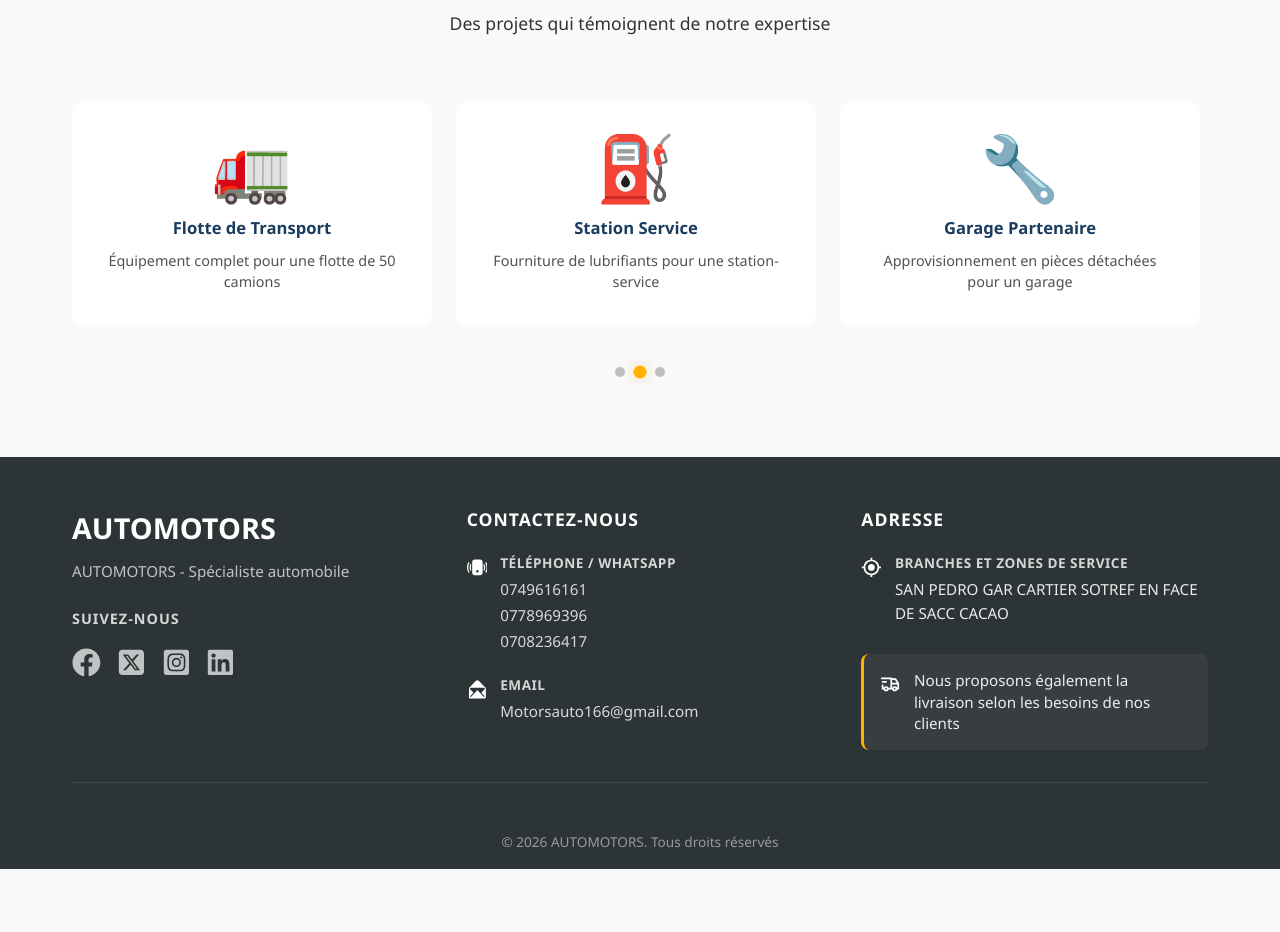
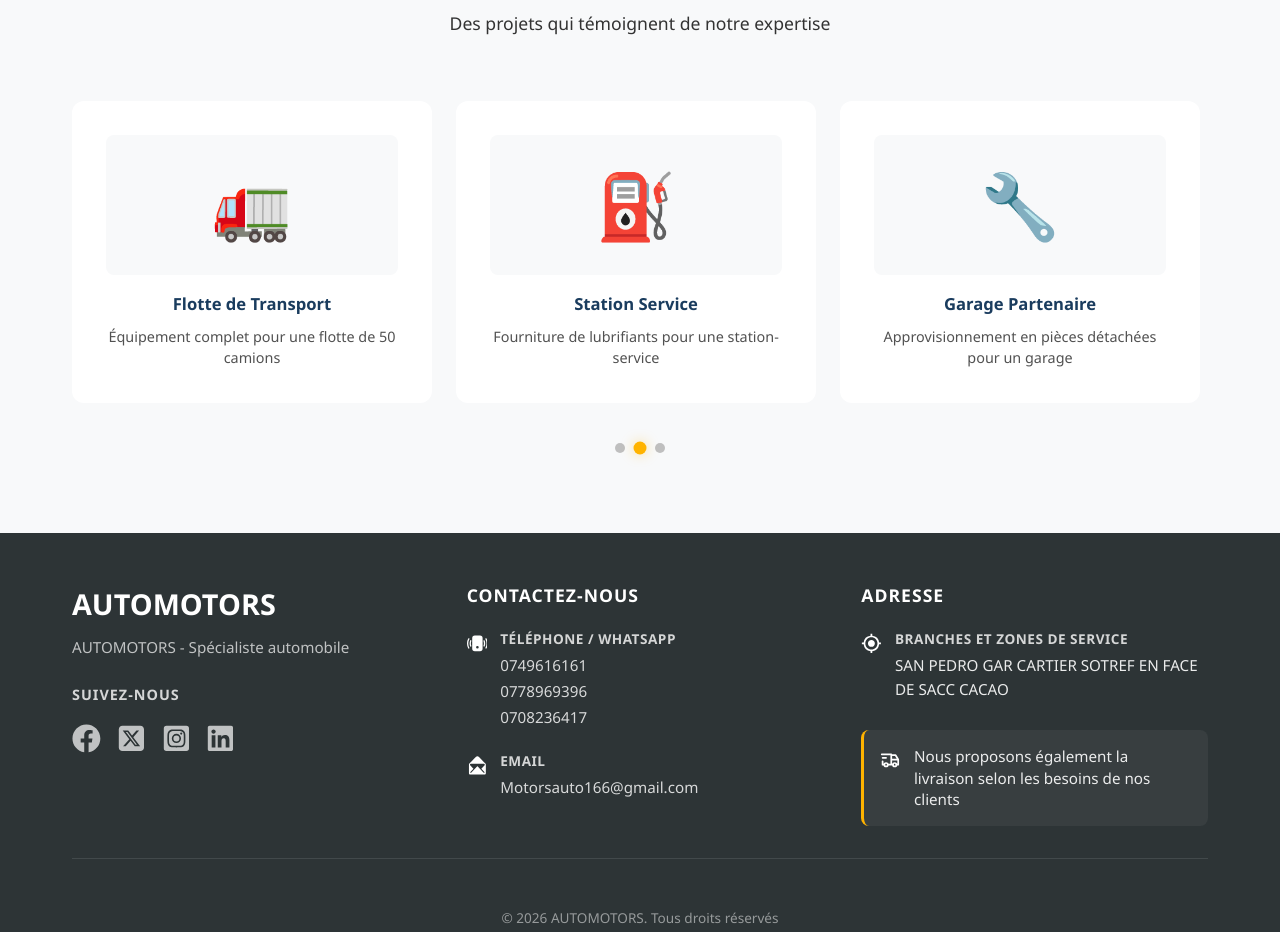
Before and after one commit to Husyn0/AutoMotors, a React (Create React App) app in the folder frontend-public/: page / in a window 1280 px wide. Shown: the part 3600-4532 px from the top of the page. Before the commit the page ends 4469 px from the top, so only its background shows below. Built offline with nearby package versions, Linux system fonts and the light colour scheme; no server answers.

Commit message:
load images in public projects section

```diff
--- /dev/null
+++ b/frontend-public/src/api/media.js
@@ -0,0 +1,52 @@
+// src/api/media.js
+// Resolves a product / category / project `image` value into a
+// browser-loadable URL.
+
+const RAW_API_URL =
+  process.env.REACT_APP_API_URL || 'http://127.0.0.1:8000/api';
+
+// Strip the trailing '/api' so we get the server origin.
+export const API_ORIGIN = RAW_API_URL.replace(/\/api\/?$/, '');
+
+/**
+ * @param {object} item  any row from the API that may have an image
+ * @returns {string|null} a URL the browser can load, or null for placeholder
+ */
+export const resolveImage = (item) => {
+  if (!item) return null;
+
+  // 1. Backend already produced a full URL → trust it.
+  const direct = item.image_url || item.imageUrl;
+  if (direct && typeof direct === 'string') {
+    if (/^https?:\/\//i.test(direct)) return direct;
+    if (direct.startsWith('//')) return window.location.protocol + direct;
+    return `${API_ORIGIN}${direct.startsWith('/') ? '' : '/'}${direct}`;
+  }
+
+  // 2. Fall back to raw `image` column.
+  const raw = item.image;
+  if (!raw || typeof raw !== 'string') return null;
+
+  if (/^https?:\/\//i.test(raw)) return raw;
+  if (raw.startsWith('//')) return window.location.protocol + raw;
+
+  // Legacy static assets already in CRA public/
+  if (raw.startsWith('/images/') || raw.startsWith('/assets/')) return raw;
+
+  // Pure emoji / no path separator → not an image
+  if (!raw.includes('/') && !raw.includes('.')) return null;
+
+  // Relative storage path → serve via API origin
+  const cleaned = raw.replace(/^\/?storage\//, '').replace(/^\//, '');
+  return `${API_ORIGIN}/storage/${cleaned}`;
+};
+
+export const isImageValue = (value) => {
+  if (typeof value !== 'string' || !value) return false;
+  return (
+    /^https?:\/\//i.test(value) ||
+    value.startsWith('//') ||
+    value.startsWith('/') ||
+    /\.(png|jpe?g|gif|webp|svg|avif)$/i.test(value)
+  );
+};
--- a/frontend-public/src/components/sections/Projects.jsx
+++ b/frontend-public/src/components/sections/Projects.jsx
@@ -1,9 +1,10 @@
 // src/components/sections/Projects.jsx
-import React, { useContext, useState, useRef, useEffect } from 'react';
+import React, { useState, useRef, useEffect } from 'react';
 import { useLanguage } from '../../context/LanguageContext';
 import { projectsData } from '../../api/data';
 import { getProjects } from '../../api/endpoints';
 import { useApi } from '../../hooks/useApi';
+import { resolveImage } from '../../api/media';
 
 const Projects = () => {
   const { language, t } = useLanguage();
@@ -17,16 +18,7 @@ const Projects = () => {
   const autoScrollInterval = useRef(null);
   const [isAutoScrolling, setIsAutoScrolling] = useState(true);
   const [activeIndex, setActiveIndex] = useState(0);
-
-  // 🆕 Modal state
   const [selectedProject, setSelectedProject] = useState(null);
-
-  // ---- Helpers ----
-  const isImageUrl = (value) =>
-    typeof value === 'string' &&
-    (value.startsWith('/') ||
-      value.startsWith('http') ||
-      /\.(png|jpe?g|gif|webp|svg|avif)$/i.test(value));
 
   const totalPages = projects.length;
 
@@ -87,7 +79,6 @@ const Projects = () => {
     };
   }, [isAutoScrolling, activeIndex]);
 
-  // 🆕 Esc closes the modal + lock body scroll while open
   useEffect(() => {
     if (!selectedProject) return;
     const onKey = (e) => e.key === 'Escape' && setSelectedProject(null);
@@ -119,7 +110,9 @@ const Projects = () => {
             onTouchEnd={() => setTimeout(resumeAutoScroll, 3000)}
           >
             <div className="projects-track">
-              {projects.map((project) => (
+              {projects.map((project) => {
+                const imgSrc = resolveImage(project);
+                return (
                   <div
                     key={project.id}
                     className="project-card"
@@ -134,21 +127,31 @@ const Projects = () => {
                     }}
                   >
                     <div className="project-image">
-                    {isImageUrl(project.image) ? (
-                      <img src={project.image} alt={project.title} />
+                      {imgSrc ? (
+                        <img
+                          src={imgSrc}
+                          alt={project.title}
+                          loading="lazy"
+                          onError={(e) => {
+                            e.currentTarget.style.display = 'none';
+                            e.currentTarget.parentElement?.classList.add('is-fallback');
+                          }}
+                        />
                       ) : (
-                      project.image
+                        <span className="project-emoji">
+                          {project.image || '🖼️'}
+                        </span>
                       )}
                     </div>
                     <h3>{project.title}</h3>
                     <p>{project.description}</p>
                   </div>
-              ))}
+                );
+              })}
             </div>
           </div>
         </div>
 
-        {/* Pagination dots */}
         <div className="projects-dots" role="tablist" aria-label="Project pagination">
           {projects.map((project, index) => (
             <button
@@ -168,7 +171,6 @@ const Projects = () => {
         </div>
       </div>
 
-      {/* 🆕 Lightbox / modal */}
       {selectedProject && (
         <div
           className="project-modal-overlay"
@@ -179,7 +181,7 @@ const Projects = () => {
         >
           <div
             className="project-modal"
-            onClick={(e) => e.stopPropagation()} // don't close when clicking the content
+            onClick={(e) => e.stopPropagation()}
           >
             <button
               className="project-modal-close"
@@ -190,11 +192,23 @@ const Projects = () => {
             </button>
 
             <div className="project-modal-media">
-              {isImageUrl(selectedProject.image) ? (
-                <img src={selectedProject.image} alt={selectedProject.title} />
+              {(() => {
+                const src = resolveImage(selectedProject);
+                return src ? (
+                  <img
+                    src={src}
+                    alt={selectedProject.title}
+                    onError={(e) => {
+                      e.currentTarget.style.display = 'none';
+                      e.currentTarget.parentElement?.classList.add('is-fallback');
+                    }}
+                  />
                 ) : (
-                <span className="project-modal-emoji">{selectedProject.image}</span>
-              )}
+                  <span className="project-modal-emoji">
+                    {selectedProject.image || '🖼️'}
+                  </span>
+                );
+              })()}
             </div>
 
             <div className="project-modal-info">
--- a/frontend-public/src/styles/_projects.scss
+++ b/frontend-public/src/styles/_projects.scss
@@ -4,7 +4,6 @@
   background: $light-color;
   overflow: hidden;
 
-  // Scroll wrapper (no side buttons anymore)
   .projects-scroll-wrapper {
     position: relative;
     display: block;
@@ -17,7 +16,6 @@
     }
   }
 
-  // Scroll container
   .projects-scroll-container {
     width: 100%;
     overflow-x: auto;
@@ -34,7 +32,6 @@
     &:active { cursor: grabbing; }
   }
 
-  // Horizontal track of cards
   .projects-track {
     display: grid;
     grid-auto-flow: column;
@@ -54,7 +51,6 @@
     }
   }
 
-  // Card
   .project-card {
     background: $white;
     padding: 2rem;
@@ -66,6 +62,7 @@
     flex-direction: column;
     justify-content: flex-start;
     min-height: 220px;
+    cursor: pointer;
 
     &:hover {
       border-color: $primary-color;
@@ -75,10 +72,43 @@
       transform: translateY(-5px);
     }
 
+    &:focus-visible {
+      outline: 2px solid $secondary-color;
+      outline-offset: 3px;
+    }
+
     .project-image {
-      font-size: 4rem;
+      display: flex;
+      align-items: center;
+      justify-content: center;
+      min-height: 140px;
       margin-bottom: 1rem;
-      line-height: 1;
+      border-radius: 8px;
+      overflow: hidden;
+      background: $light-color;
+
+      img {
+        width: 100%;
+        height: 140px;
+        object-fit: cover;
+        display: block;
+        transition: transform 0.3s ease;
+      }
+
+      &:hover img {
+        transform: scale(1.04);
+      }
+
+      .project-emoji {
+        font-size: 4rem;
+        line-height: 1;
+      }
+
+      &.is-fallback::before {
+        content: '🖼️';
+        font-size: 3rem;
+        opacity: 0.4;
+      }
     }
 
     h3 {
@@ -98,11 +128,14 @@
       padding: 1.5rem;
       min-height: 180px;
 
-      .project-image { font-size: 3rem; }
+      .project-image {
+        min-height: 110px;
+        img { height: 110px; }
+        .project-emoji { font-size: 3rem; }
+      }
     }
   }
 
-  // ✅ Pagination dots
   .projects-dots {
     display: flex;
     justify-content: center;
@@ -138,30 +171,12 @@
     }
   }
 }
-// ===== Project card: pointer + hover =====
-.project-card {
-  cursor: pointer;
-
-  &:focus-visible {
-    outline: 2px solid $secondary-color;
-    outline-offset: 3px;
-  }
-
-  // make emoji-images behave like images too
-  .project-image img {
-    max-width: 100%;
-    max-height: 120px;
-    object-fit: contain;
-    display: block;
-    margin: 0 auto;
-  }
-}
 
 // ===== Lightbox / modal =====
 .project-modal-overlay {
   position: fixed;
   inset: 0;
-  background: rgba(11, 26, 47, 0.75);   // dark navy translucent
+  background: rgba(11, 26, 47, 0.75);
   backdrop-filter: blur(6px);
   display: flex;
   align-items: center;
@@ -203,6 +218,12 @@
     object-fit: contain;
     border-radius: 8px;
     display: block;
+  }
+
+  &.is-fallback::before {
+    content: '🖼️';
+    font-size: 6rem;
+    opacity: 0.4;
   }
 
   .project-modal-emoji {
@@ -266,5 +287,5 @@
 
 @keyframes modalPop {
   from { opacity: 0; transform: translateY(20px) scale(0.96); }
-  to   { opacity: 1; transform: translateY(0)    scale(1); }
+  to   { opacity: 1; transform: translateY(0) scale(1); }
 }
```
Lines whose indentation alone changed are shown as unchanged.
